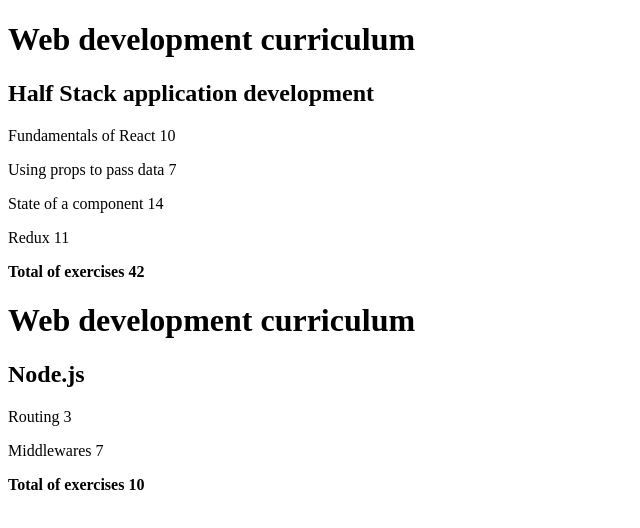
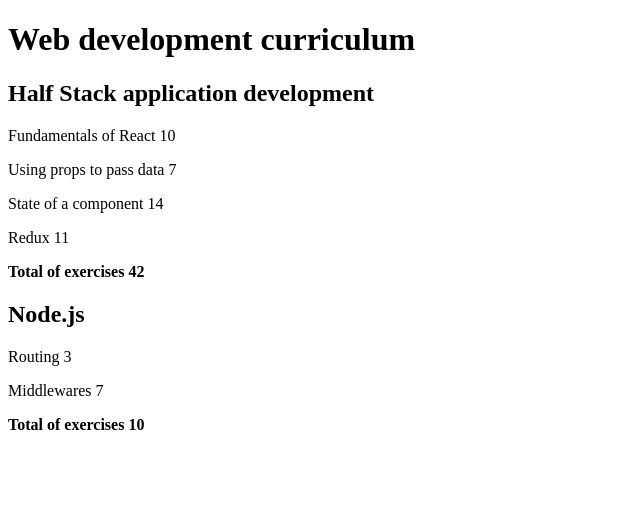
Before and after one commit to linda-wederhorn/fullstack, a React (Create React App) app in the folder osa2/kurssitiedot/: page / in a window 1280 px wide. Shown: the top 528 px of the page, without its empty margins (0-640 px from the left). Built offline with nearby package versions, Linux system fonts and the light colour scheme.

Commit message:
2.5 korjauksia

```diff
--- a/osa2/kurssitiedot/src/App.js
+++ b/osa2/kurssitiedot/src/App.js
@@ -48,6 +48,7 @@
 
   return (
     <div>
+      <h1>Web development curriculum</h1>
       {courses.map(course => <Course key={course.id} course={course} />)}
     </div>
   )
--- a/osa2/kurssitiedot/src/components/Course.js
+++ b/osa2/kurssitiedot/src/components/Course.js
@@ -20,7 +20,6 @@
 const Course = ({ course }) => {
   return (
     <>
-      <h1>Web development curriculum</h1>
       <Header name={course.name} />
       <Content parts={course.parts} />
       <Total parts={course.parts} />
```
